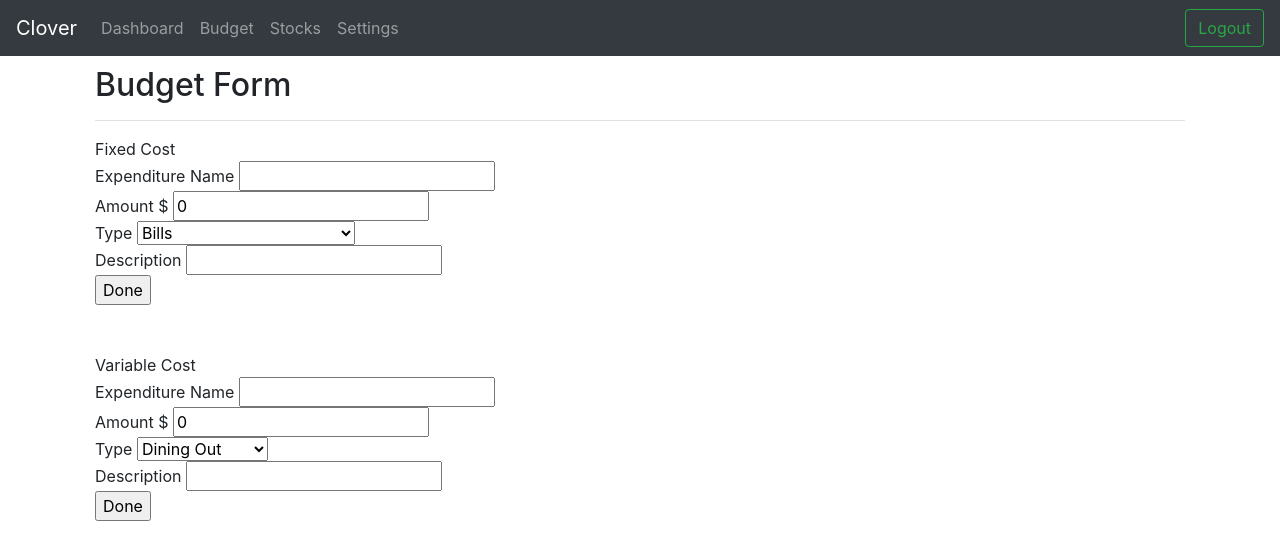
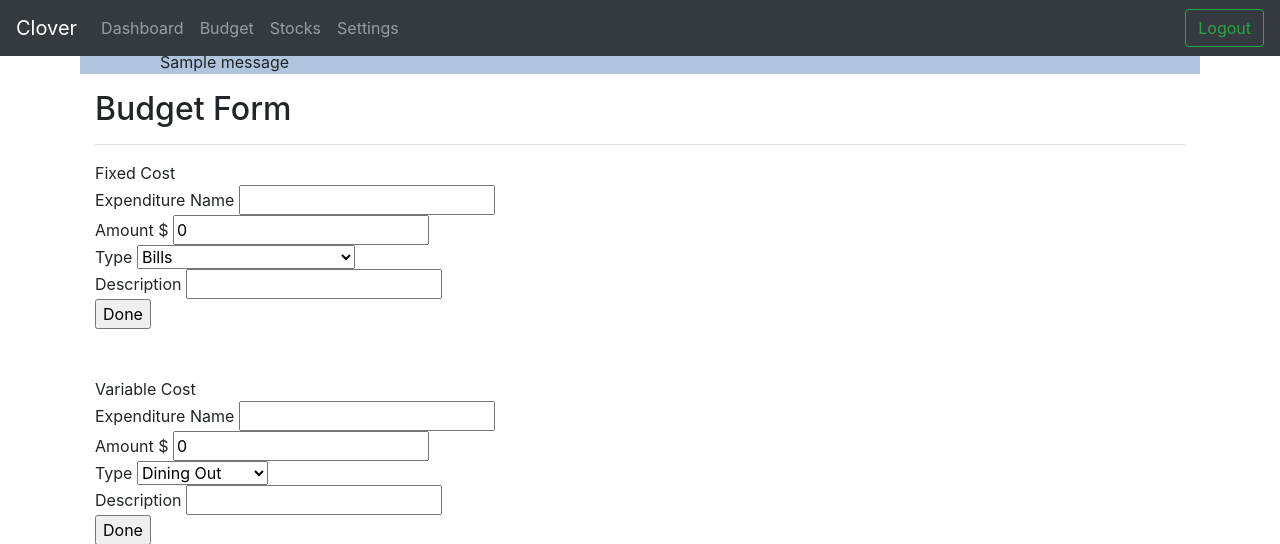
Before and after one commit to JackieW001/J-HEX, a Flask app: page /budget in a window 1280 px wide. Shown: the top 544 px of the page. Run offline with Flask 2, Linux system fonts and the light colour scheme; tables that the repository leaves empty hold one stand-in row (values such as "Sample post"); one stand-in notice (Sample message) is shown; some libraries are stand-ins or nearby versions.

Commit message:
flash messages

```diff
--- a/clover/static/budget_form.css
+++ b/clover/static/budget_form.css
@@ -10,6 +10,12 @@ body {
     padding-bottom: 50px;
 }
 
+.flashmsg {
+    background-color:lightsteelblue;
+    border:1px;
+    padding-left:80px;
+}
+
 /*
  * Top navigation
  * Hide default border to remove 1px line.
--- a/clover/static/home.css
+++ b/clover/static/home.css
@@ -9,6 +9,11 @@ body {
     padding-right: 80px;
 }
 
+.flashmsg {
+    background-color:lightsteelblue;
+    border:1px;
+    padding-left:80px;
+}
 
 /*
  * Global add-ons
--- a/clover/static/login.css
+++ b/clover/static/login.css
@@ -4,6 +4,11 @@ body {
   background-color: #eee;
 }
 
+.flashmsg {
+    background-color:lightsteelblue;
+    border:1px;
+    padding-left:80px;
+}
 
 .form-signin {
   max-width: 330px;
--- a/clover/templates/budget_form.html
+++ b/clover/templates/budget_form.html
@@ -18,6 +18,12 @@
 
   <body>
 
+    <div class = "flashmsg">
+      {% set messages = get_flashed_messages() %}
+      {% for message in messages %}
+      {{ message }}
+      {% endfor %}
+    </div>
 
     <!-- TOP NAVBAR SAME FOR ALL PAGES-->
     <nav class="navbar navbar-expand-md navbar-dark fixed-top bg-dark">
```
Also changed, not shown: clover/templates/404.html (+7 -0 lines), clover/templates/base.html (+7 -0 lines), clover/templates/displayStocks.html (+7 -0 lines), clover/templates/home.html (+7 -0 lines), clover/templates/register.html (+8 -0 lines), clover/templates/stocks.html (+7 -0 lines), clover/templates/test.html (+9 -1 lines).
